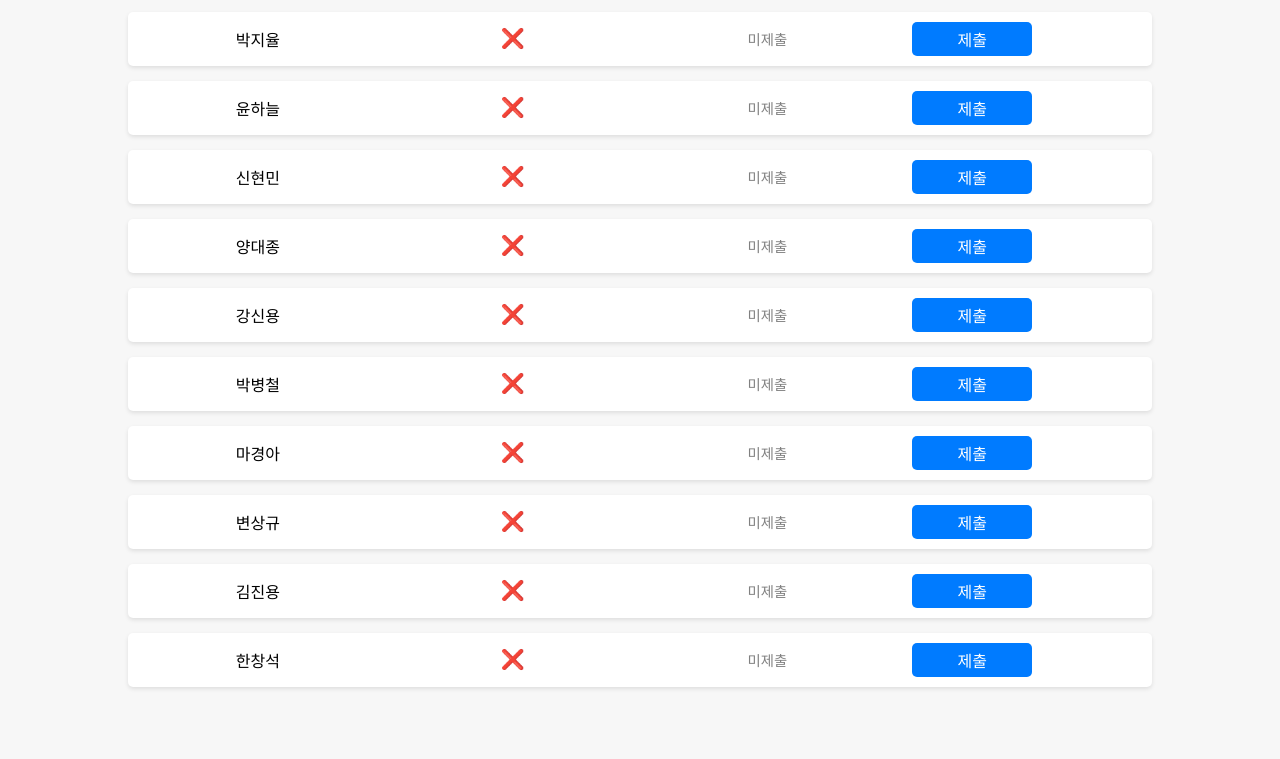
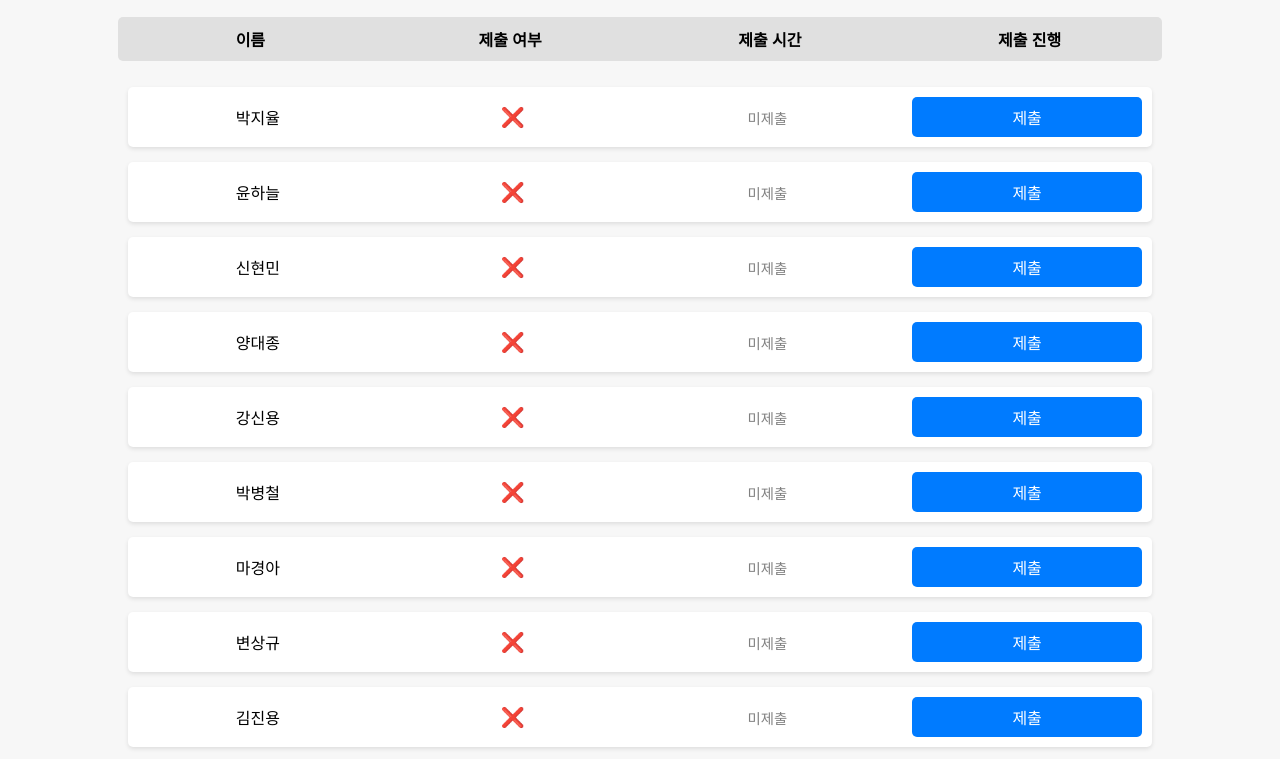
Before and after one commit to noblefrog96/team-health-survey, a website: page public/index.html in a window 1280 px wide. Shown: the part 138-897 px from the top of the page. Before the commit the page ends 840 px from the top, so only its background shows below. Drawn offline with Linux system fonts and the light colour scheme; no server answers.

Commit message:
Update style.css

```diff
--- a/public/style.css
+++ b/public/style.css
@@ -6,9 +6,10 @@ body {
   display: flex;
   flex-direction: column;
   align-items: center;
-  justify-content: center;
+  justify-content: flex-start; /* 최상단 부분이 짤리는 문제 해결을 위해 상단 정렬 */
   height: 100vh;
   background-color: #f7f7f7;
+  padding-top: 20px; /* 상단 여백 추가 */
 }
 
 /* 제목 */
@@ -68,10 +69,10 @@ body {
   color: gray;
 }
 
-/* 버튼 스타일 */
+/* 버튼 스타일 (롤백) */
 button {
   margin-left: 10px;
-  padding: 5px 12px;  /* 버튼 크기 줄이기 */
+  padding: 8px 16px;  /* 이전 버튼 크기 */
   font-size: 1em;
   background-color: #007BFF; /* 파란색으로 변경 */
   color: white;
@@ -79,7 +80,6 @@ button {
   border-radius: 5px;
   cursor: pointer;
   text-align: center;
-  max-width: 120px;  /* 버튼 최대 너비 설정 */
 }
 
 button:disabled {
@@ -119,6 +119,5 @@ button:disabled {
   button {
     padding: 6px 12px;
     font-size: 0.9em;
-    max-width: 100%; /* 버튼을 화면 너비에 맞게 확대 */
   }
 }
```
